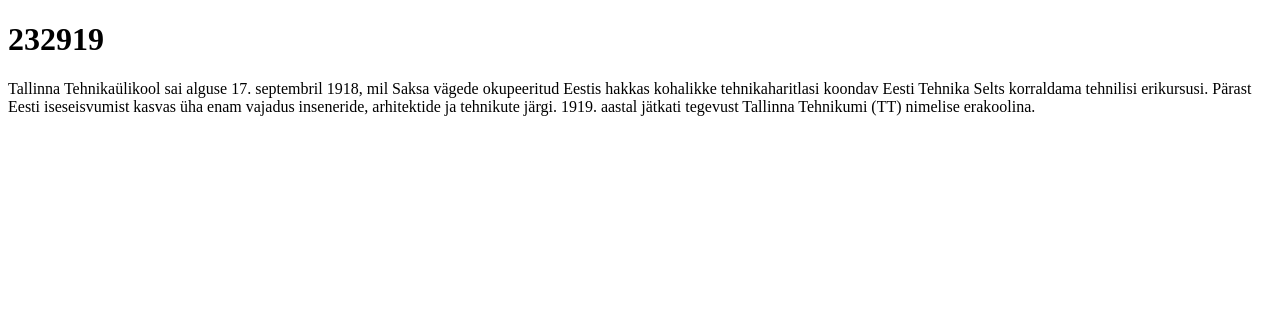
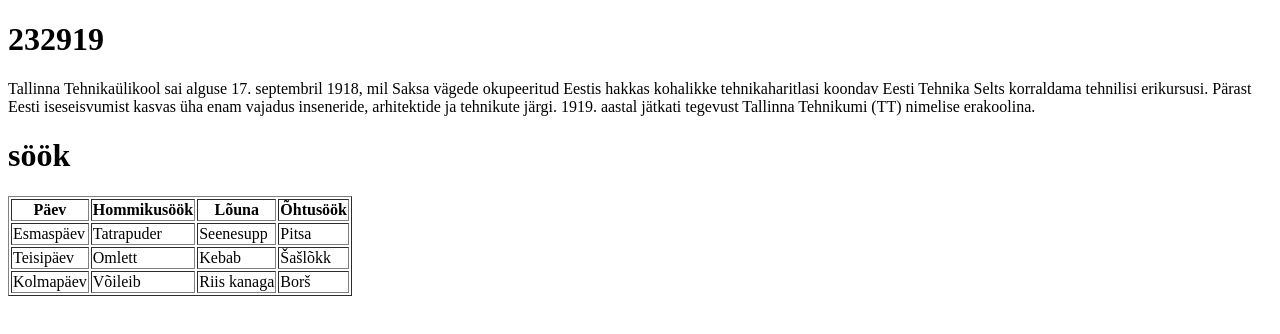
Before and after one commit to ksos123/ksos123.github.io, a plain HTML site: page index.html in a window 1280 px wide. Drawn offline with Linux system fonts and the light colour scheme.

Commit message:
Update index.html

```diff
--- a/index.html
+++ b/index.html
@@ -1,4 +1,4 @@
-<!DOCTYPE html>
+    <!DOCTYPE html>
 <html>
 <head>
 <title>Page Title</title>
@@ -8,5 +8,37 @@
 <h1>232919</h1>
 <p>Tallinna Tehnikaülikool sai alguse 17. septembril 1918, mil Saksa vägede okupeeritud Eestis hakkas kohalikke tehnikaharitlasi koondav Eesti Tehnika Selts korraldama tehnilisi erikursusi. Pärast Eesti iseseisvumist kasvas üha enam vajadus inseneride, arhitektide ja tehnikute järgi. 1919. aastal jätkati tegevust Tallinna Tehnikumi (TT) nimelise erakoolina.</p>
 
+
+
 </body>
 </html>
+
+
+<h1>söök</h1>
+
+<table border="1">
+<tr>
+<th>Päev</th>
+<th>Hommikusöök</th>
+<th>Lõuna</th>
+<th>Õhtusöök</th>
+</tr>
+<tr>
+<td>Esmaspäev</td>
+<td>Tatrapuder</td>
+<td>Seenesupp</td>
+<td>Pitsa</td>
+</tr>
+<tr>
+<td>Teisipäev</td>
+<td>Omlett</td>
+<td>Kebab</td>
+<td>Šašlõkk</td>
+</tr>
+<tr>
+<td>Kolmapäev</td>
+<td>Võileib</td>
+<td>Riis kanaga</td>
+<td>Borš</td>
+</tr>
+</table>
```
